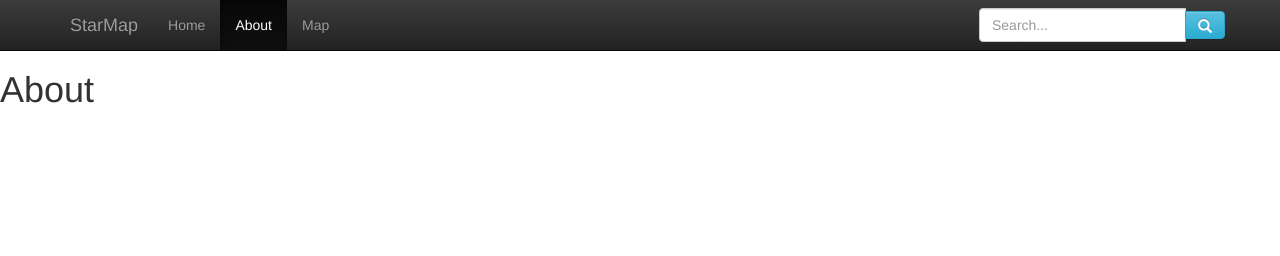
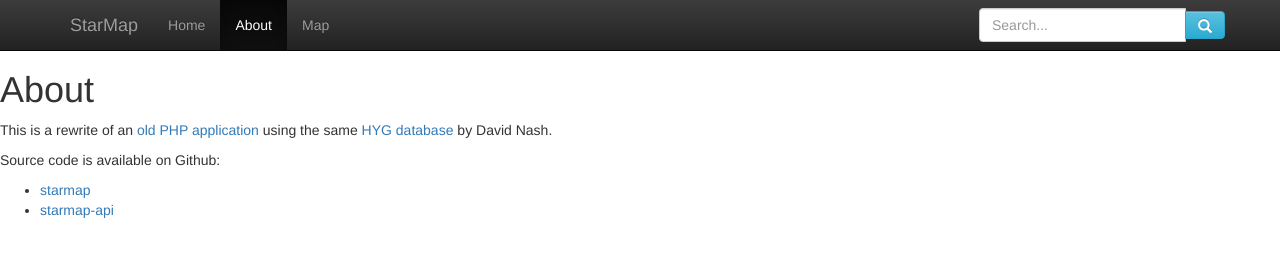
Before and after one commit to jswhitten/starmap, a plain HTML site: page index.html in a window 1280 px wide. Both pictures are taken after a click on the link "About". Drawn offline with nearby package versions, Linux system fonts and the light colour scheme; no server answers.

Commit message:
about page

```diff
--- a/pages/about.html
+++ b/pages/about.html
@@ -1 +1,7 @@
 <h1>About</h1>
+<p>This is a rewrite of an <a href="http://whitten.org">old PHP application</a> using the same <a href="http://www.astronexus.com/hyg">HYG database</a> by David Nash.</p>
+<p>Source code is available on Github:</p>
+<ul>
+	<li><a href="https://github.com/jswhitten/starmap">starmap</a></li>
+	<li><a href="https://github.com/jswhitten/starmap-api">starmap-api</a></li>
+</ul>
```
